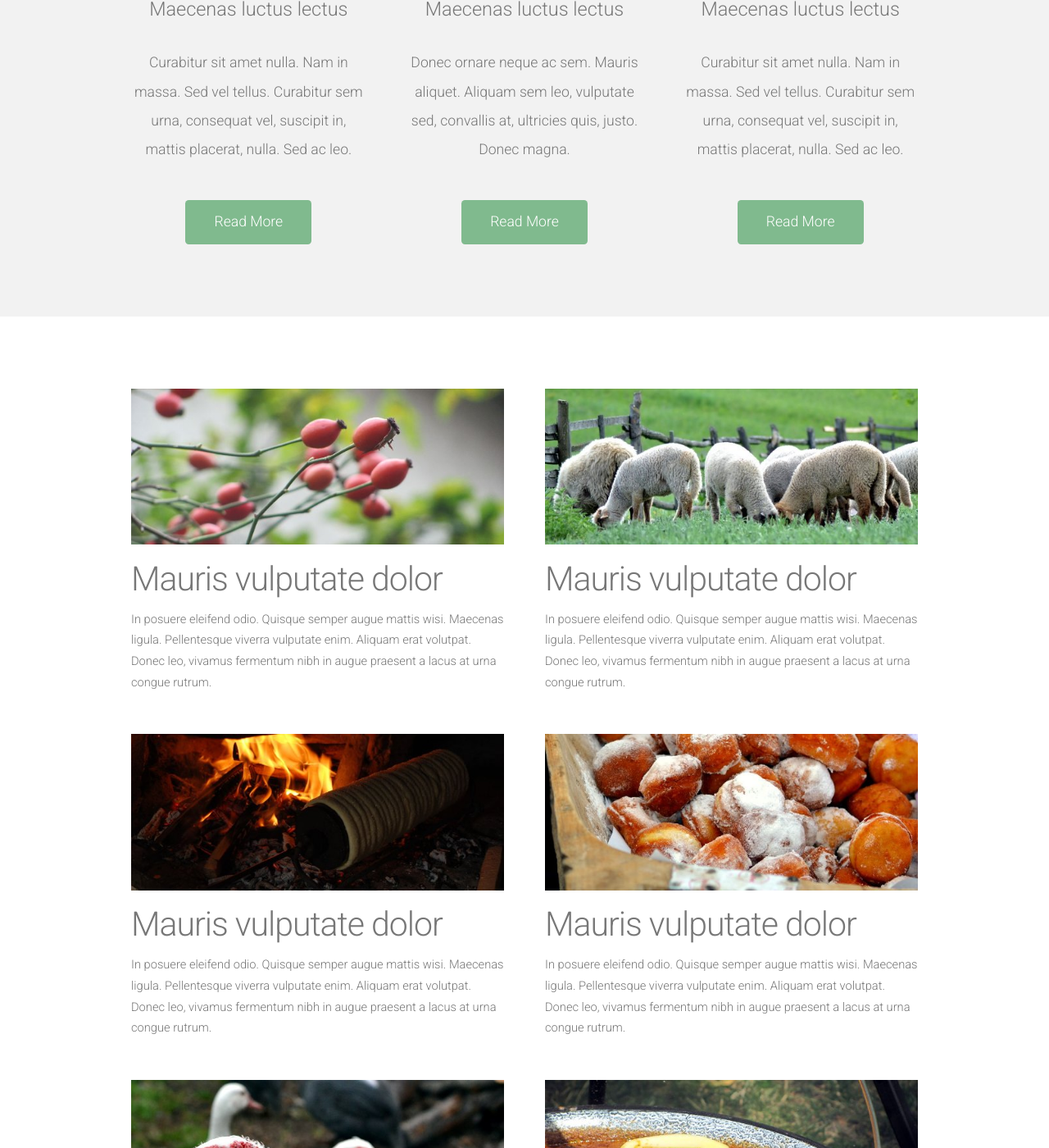
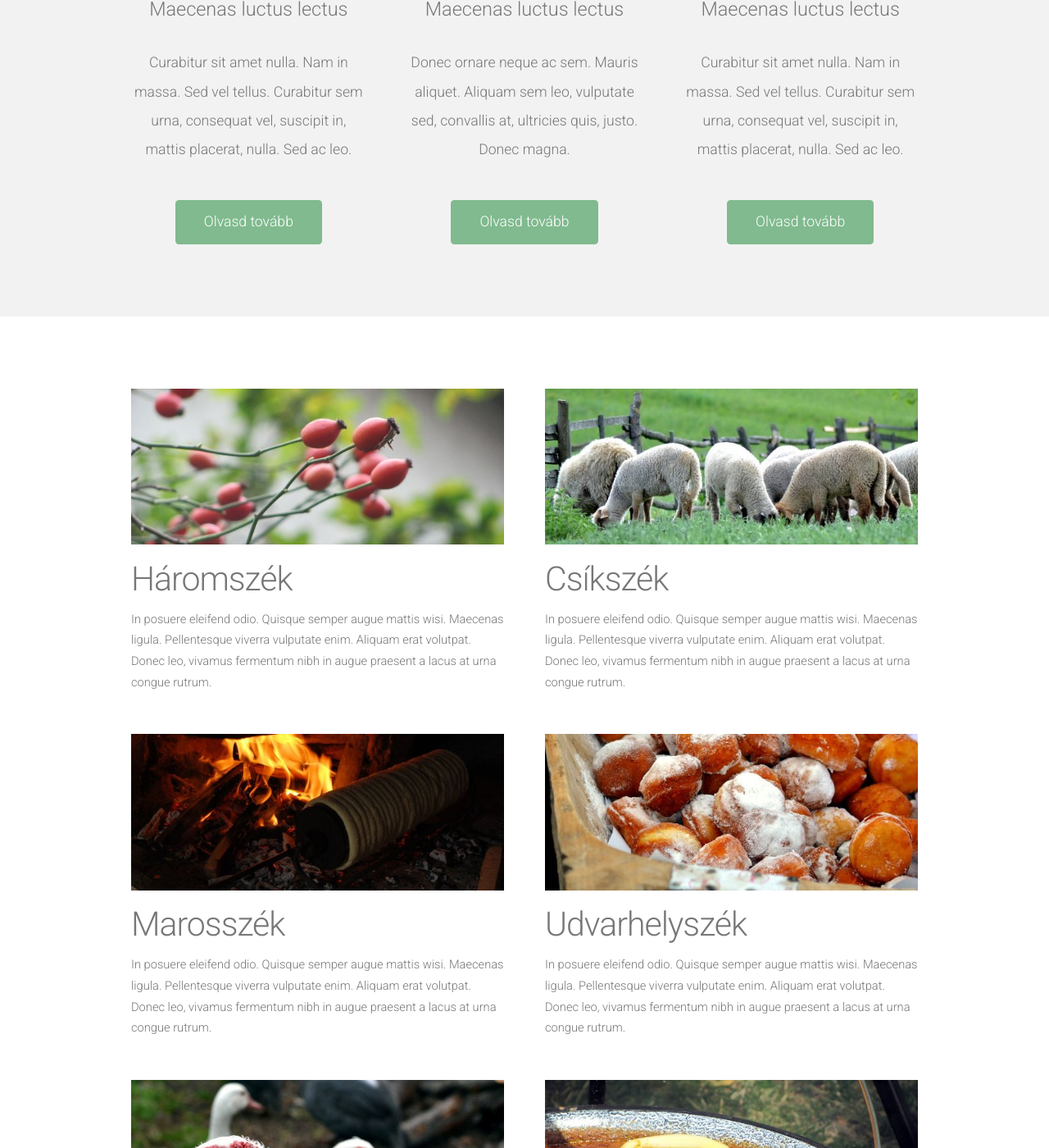
Before and after one commit to siculia/siculia.github.io, a Jekyll site: the page built from index.html, in a window 1280 px wide and 1400 px high, scrolled down 928 px. Shown: the whole window at 82% size. Built offline with Jekyll 4.4.1, drawn with Linux system fonts in a browser that asks for light colours; nearby versions of some CDN libraries; the list of posts is cut into pages by our own code; some of the changed text lies outside the part shown.

Commit message:
Added Székek

```diff
--- a/index.html
+++ b/index.html
@@ -15,19 +15,19 @@ layout: default
 				<span class="pennant"><span class="fa fa-briefcase"></span></span>
 				<h3>Maecenas luctus lectus</h3>
 				<p>Curabitur sit amet nulla. Nam in massa. Sed vel tellus. Curabitur sem urna, consequat vel, suscipit in, mattis placerat, nulla. Sed ac leo.</p>
-				<a href="#" class="button button-style1">Read More</a>
+				<a href="#" class="button button-style1">Olvasd tovább</a>
 			</section>
 			<section class="4u">
 				<span class="pennant"><span class="fa fa-lock"></span></span>
 				<h3>Maecenas luctus lectus</h3>
 				<p>Donec ornare neque ac sem. Mauris aliquet. Aliquam sem leo, vulputate sed, convallis at, ultricies quis, justo. Donec magna.</p>
-				<a href="#" class="button button-style1">Read More</a>
+				<a href="#" class="button button-style1">Olvasd tovább</a>
 			</section>
 			<section class="4u">
 				<span class="pennant"><span class="fa fa-globe"></span></span>
 				<h3>Maecenas luctus lectus</h3>
 				<p>Curabitur sit amet nulla. Nam in massa. Sed vel tellus. Curabitur sem urna, consequat vel, suscipit in, mattis placerat, nulla. Sed ac leo.</p>
-				<a href="#" class="button button-style1">Read More</a>
+				<a href="#" class="button button-style1">Olvasd tovább</a>
 			</section>
 		</div>
 	</div>
@@ -41,14 +41,14 @@ layout: default
 				<section class="6u">
 					<a href="#" class="image full"><img src="/assets/images/pic01.jpg" alt=""></a>
 					<header>
-						<h2>Mauris vulputate dolor</h2>
+						<h2>Háromszék</h2>
 					</header>
 					<p>In posuere eleifend odio. Quisque semper augue mattis wisi. Maecenas ligula. Pellentesque viverra vulputate enim. Aliquam erat volutpat. Donec leo, vivamus fermentum nibh in augue praesent a lacus at urna congue rutrum.</p>
 				</section>
 				<section class="6u">
 					<a href="#" class="image full"><img src="/assets/images/pic02.jpg" alt=""></a>
 					<header>
-						<h2>Mauris vulputate dolor</h2>
+						<h2>Csíkszék</h2>
 					</header>
 					<p>In posuere eleifend odio. Quisque semper augue mattis wisi. Maecenas ligula. Pellentesque viverra vulputate enim. Aliquam erat volutpat. Donec leo, vivamus fermentum nibh in augue praesent a lacus at urna congue rutrum.</p>
 				</section>
@@ -58,14 +58,14 @@ layout: default
 				<section class="6u">
 					<a href="#" class="image full"><img src="/assets/images/pic03.jpg" alt=""></a>
 					<header>
-						<h2>Mauris vulputate dolor</h2>
+						<h2>Marosszék</h2>
 					</header>
 					<p>In posuere eleifend odio. Quisque semper augue mattis wisi. Maecenas ligula. Pellentesque viverra vulputate enim. Aliquam erat volutpat. Donec leo, vivamus fermentum nibh in augue praesent a lacus at urna congue rutrum.</p>
 				</section>
 				<section class="6u">
 					<a href="#" class="image full"><img src="/assets/images/pic04.jpg" alt=""></a>
 					<header>
-						<h2>Mauris vulputate dolor</h2>
+						<h2>Udvarhelyszék</h2>
 					</header>
 					<p>In posuere eleifend odio. Quisque semper augue mattis wisi. Maecenas ligula. Pellentesque viverra vulputate enim. Aliquam erat volutpat. Donec leo, vivamus fermentum nibh in augue praesent a lacus at urna congue rutrum.</p>
 				</section>
@@ -75,14 +75,14 @@ layout: default
 				<section class="6u">
 					<a href="#" class="image full"><img src="/assets/images/pic05.jpg" alt=""></a>
 					<header>
-						<h2>Mauris vulputate dolor</h2>
+						<h2>Gyergyószék</h2>
 					</header>
 					<p>In posuere eleifend odio. Quisque semper augue mattis wisi. Maecenas ligula. Pellentesque viverra vulputate enim. Aliquam erat volutpat. Donec leo, vivamus fermentum nibh in augue praesent a lacus at urna congue rutrum.</p>
 				</section>
 				<section class="6u">
 					<a href="#" class="image full"><img src="/assets/images/pic06.jpg" alt=""></a>
 					<header>
-						<h2>Mauris vulputate dolor</h2>
+						<h2>Aranyosszék</h2>
 					</header>
 					<p>In posuere eleifend odio. Quisque semper augue mattis wisi. Maecenas ligula. Pellentesque viverra vulputate enim. Aliquam erat volutpat. Donec leo, vivamus fermentum nibh in augue praesent a lacus at urna congue rutrum.</p>
 				</section>
@@ -92,14 +92,14 @@ layout: default
 				<section class="6u">
 					<a href="#" class="image full"><img src="/assets/images/pic07.jpg" alt=""></a>
 					<header>
-						<h2>Mauris vulputate dolor</h2>
+						<h2>Kászonszék</h2>
 					</header>
 					<p>In posuere eleifend odio. Quisque semper augue mattis wisi. Maecenas ligula. Pellentesque viverra vulputate enim. Aliquam erat volutpat. Donec leo, vivamus fermentum nibh in augue praesent a lacus at urna congue rutrum.</p>
 				</section>
 				<section class="6u">
 					<a href="#" class="image full"><img src="/assets/images/pic08.jpg" alt=""></a>
 					<header>
-						<h2>Mauris vulputate dolor</h2>
+						<h2>Miklósvárszék</h2>
 					</header>
 					<p>In posuere eleifend odio. Quisque semper augue mattis wisi. Maecenas ligula. Pellentesque viverra vulputate enim. Aliquam erat volutpat. Donec leo, vivamus fermentum nibh in augue praesent a lacus at urna congue rutrum.</p>
 				</section>
```
